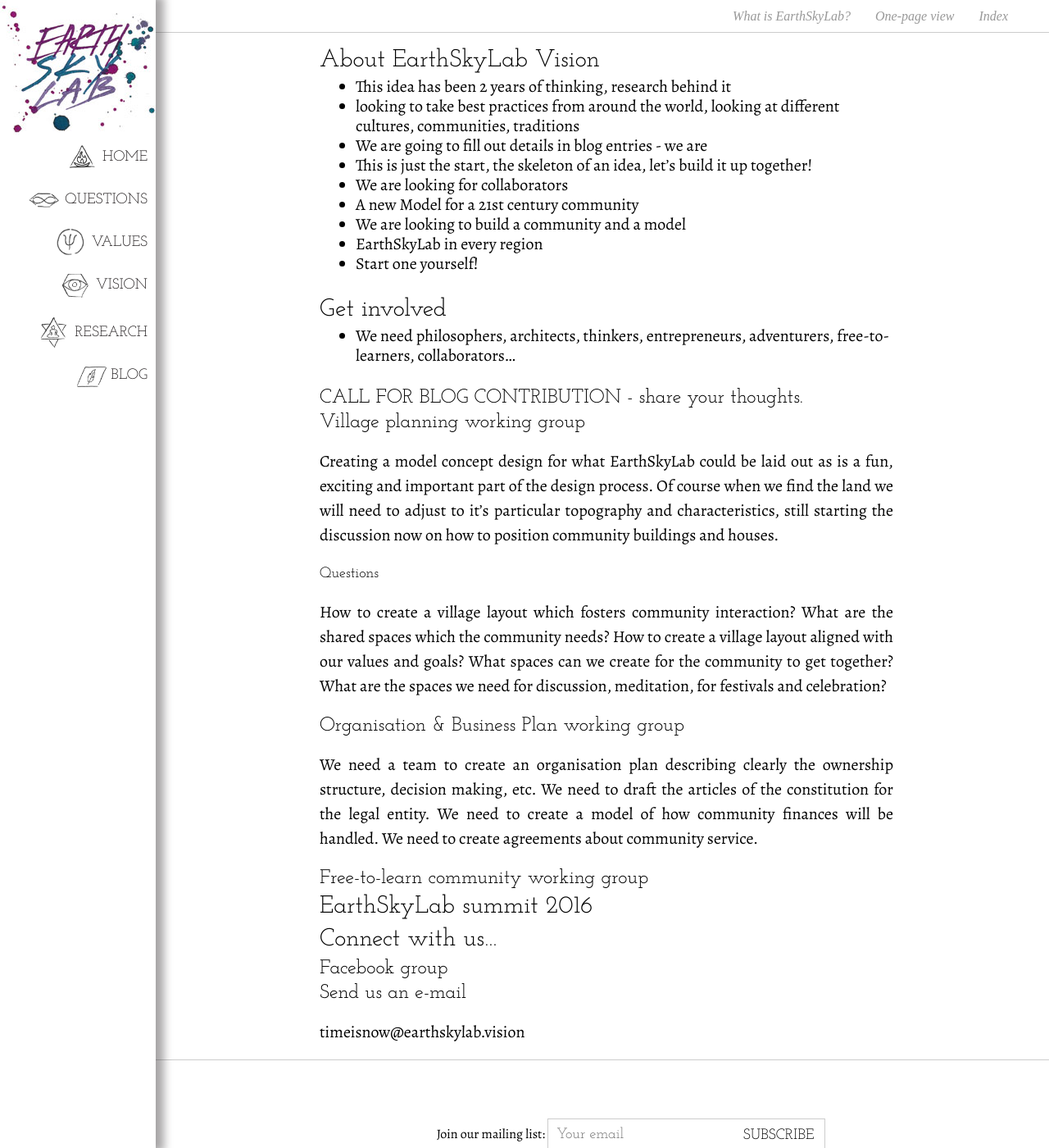
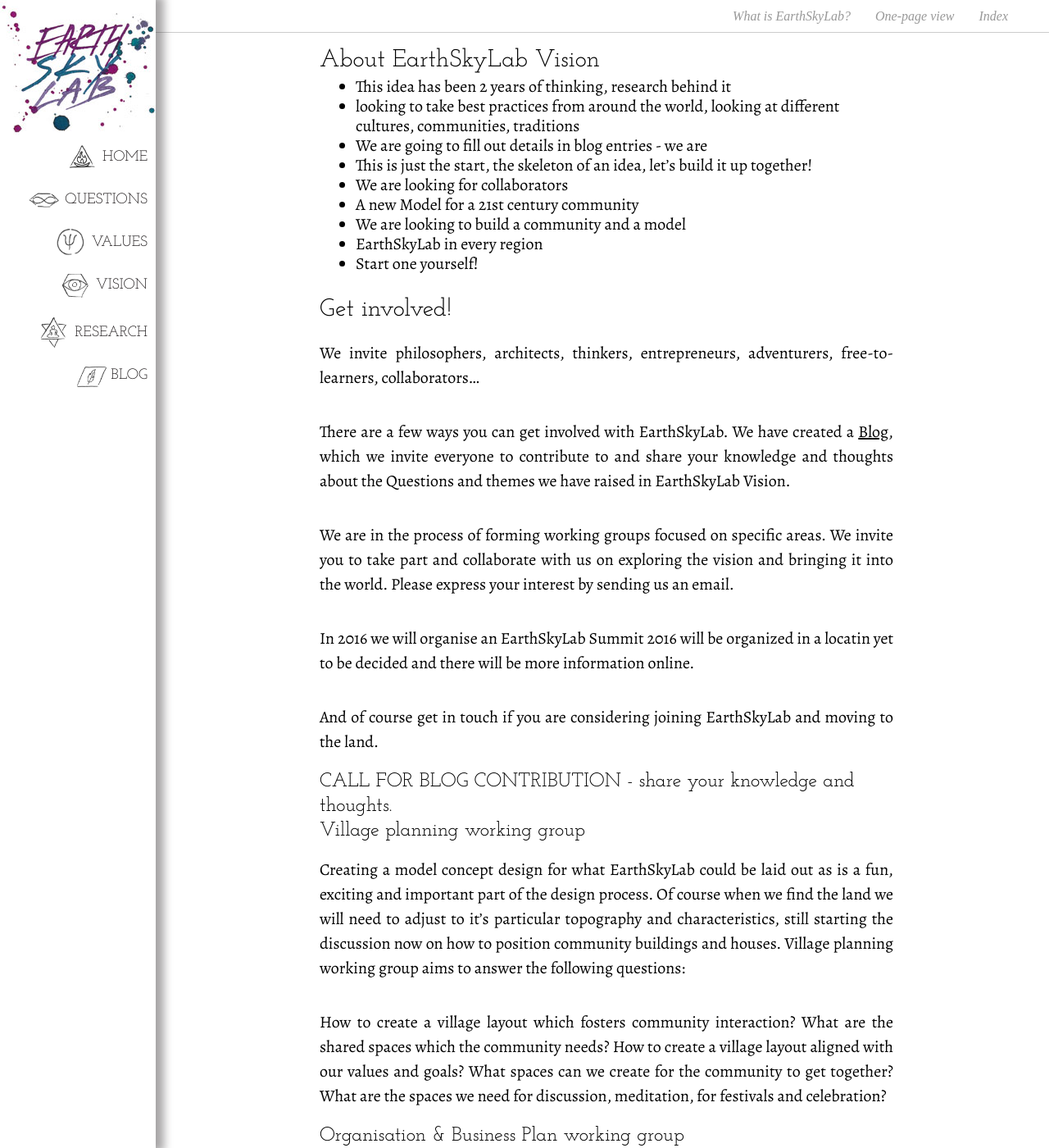
Before and after one commit to EarthSkyLab/EarthSkyLab.github.io, a Jekyll site: the page built from about.md, in a window 1280 px wide and 1400 px high. Shown: the whole window at 82% size. Built offline with Jekyll 4.4.1, drawn with Linux system fonts in a browser that asks for light colours; Markdown is read by kramdown in place of the engine named in the settings; comment, search, counter and statistics services are not loaded; some of the changed text lies outside the part shown.

Commit message:
updating...

```diff
--- a/about.md
+++ b/about.md
@@ -15,17 +15,24 @@
 * EarthSkyLab in every region
 * Start one yourself!
 
-# Get involved
+# Get involved!
 
-* We need philosophers, architects, thinkers, entrepreneurs, adventurers, free-to-learners, collaborators...
+We invite philosophers, architects, thinkers, entrepreneurs, adventurers, free-to-learners, collaborators...
 
-## CALL FOR BLOG CONTRIBUTION - share your thoughts.
+There are a few ways you can get involved with EarthSkyLab. We have created a [Blog](blog.html), which we invite everyone to contribute to and share your knowledge and thoughts about the Questions and themes we have raised in EarthSkyLab Vision.
+
+We are in the process of forming working groups focused on specific areas. We invite you to take part and collaborate with us on exploring the vision and bringing it into the world. Please express your interest by sending us an email.
+
+In 2016 we will organise an EarthSkyLab Summit 2016 will be organized in a locatin yet to be decided and there will be more information online.
+
+And of course get in touch if you are considering joining EarthSkyLab and moving to the land.
+
+## CALL FOR BLOG CONTRIBUTION - share your knowledge and thoughts.
 
 ## Village planning working group
 
-Creating a model concept design for what EarthSkyLab could be laid out as is a fun,  exciting and important part of the design process. Of course when we find the land we will need to adjust to it’s particular topography and characteristics, still starting the discussion now on how to position community buildings and houses.
+Creating a model concept design for what EarthSkyLab could be laid out as is a fun, exciting and important part of the design process. Of course when we find the land we will need to adjust to it’s particular topography and characteristics, still starting the discussion now on how to position community buildings and houses. Village planning working group aims to answer the following questions:
 
-### Questions
 How to create a village layout which fosters community interaction?
 What are the shared spaces which the community needs?
 How to create a village layout aligned with our values and goals?
@@ -40,10 +47,13 @@
 
 ## Free-to-learn community working group
 
-# EarthSkyLab summit 2016
+The idea of creating a community which is centered around the free-to-learn principle for both children and adults is perhaps the most novel part of the whole EarthSkyLab Vision. We are looking for help from everyone in the alternative-learning movement to help us develop the details of how to turn vision into reality.
+
+# EarthSkyLab Summit 2016
+The EarthSkyLab Summit is a temporary community focused on developing the EarthSkyLab model. We will discuss, exchange ideas and make plans for implementing the EarthSkyLab vision. We will create community documents, work on business models, imagine community celebrations, make beautiful things and build future plans. We will work, cook, eat, sing, create and celebrate together.
 
 
-# Connect with us...
+# Connect with us
 
 ## Facebook group
 
```
